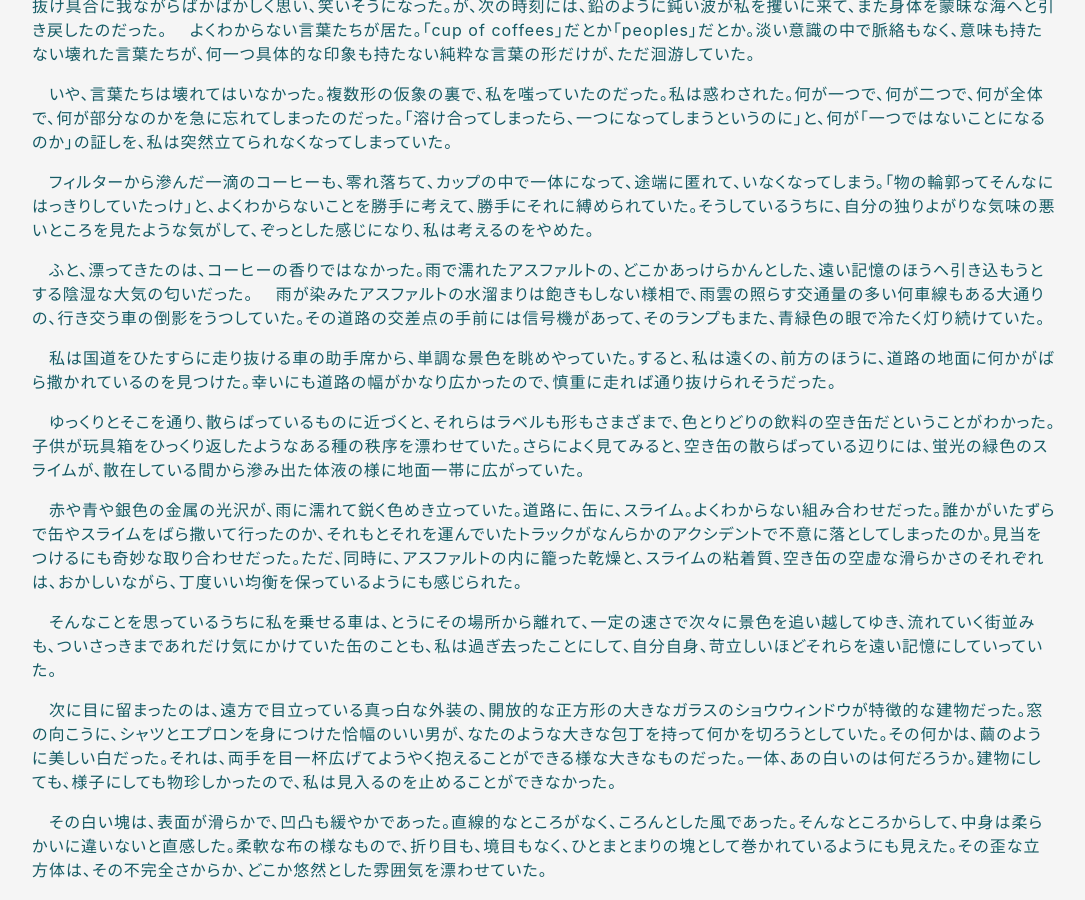
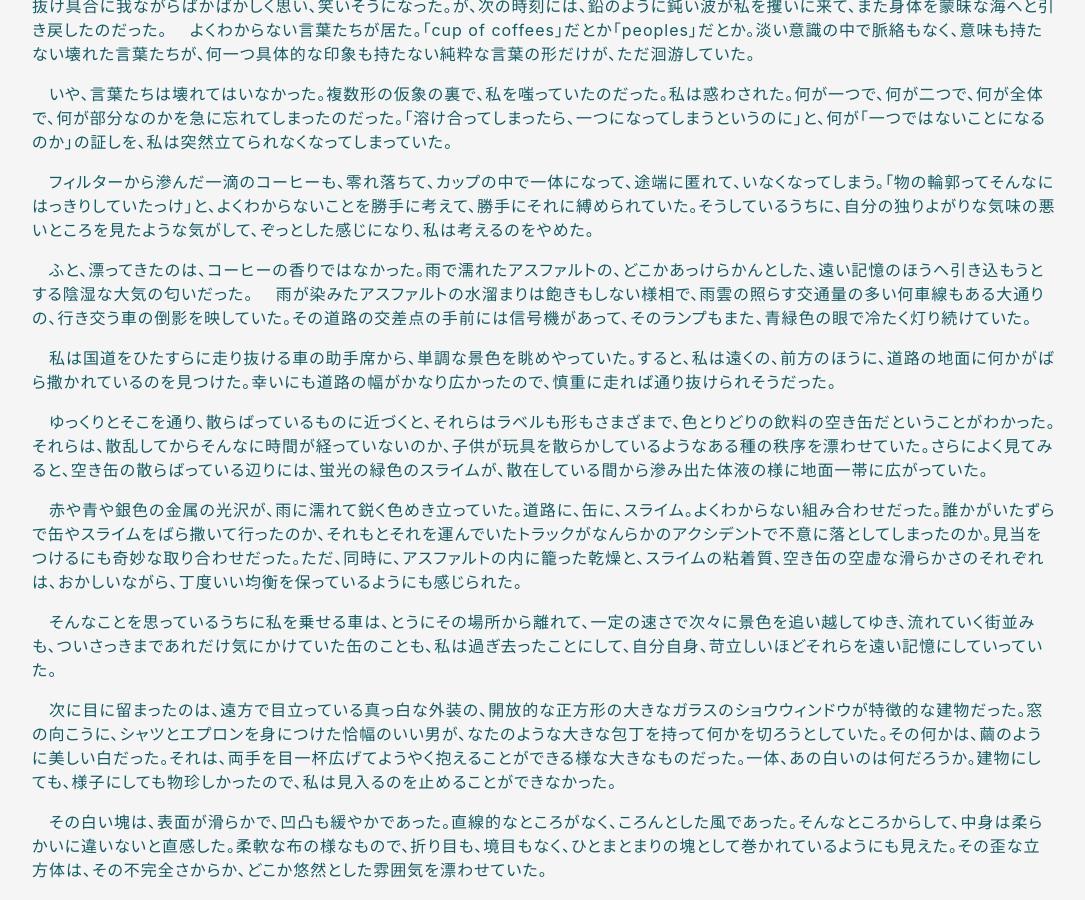
Before and after one commit to hihumi-riku/hihumi-riku.github.io, a Jekyll site: the page built from _posts/2023-11-03-etude_2023_may.md, in a window 1280 px wide and 900 px high, scrolled down 524 px. Shown: the whole window, without its empty margins (96-1181 px from the left). Built offline with Jekyll 4.4.1, drawn with Linux system fonts in a browser that asks for light colours.

Commit message:
Update 2023-11-03-etude_2023_may.md

```diff
--- a/_posts/2023-11-03-etude_2023_may.md
+++ b/_posts/2023-11-03-etude_2023_may.md
@@ -20,11 +20,11 @@ title: 二〇二三年五月　習作Ⅰ
 　フィルターから滲んだ一滴のコーヒーも、零れ落ちて、カップの中で一体になって、途端に匿れて、いなくなってしまう。「物の輪郭ってそんなにはっきりしていたっけ」と、よくわからないことを勝手に考えて、勝手にそれに縛められていた。そうしているうちに、自分の独りよがりな気味の悪いところを見たような気がして、ぞっとした感じになり、私は考えるのをやめた。
 
 　ふと、漂ってきたのは、コーヒーの香りではなかった。雨で濡れたアスファルトの、どこかあっけらかんとした、遠い記憶のほうへ引き込もうとする陰湿な大気の匂いだった。
-　雨が染みたアスファルトの水溜まりは飽きもしない様相で、雨雲の照らす交通量の多い何車線もある大通りの、行き交う車の倒影をうつしていた。その道路の交差点の手前には信号機があって、そのランプもまた、青緑色の眼で冷たく灯り続けていた。
+　雨が染みたアスファルトの水溜まりは飽きもしない様相で、雨雲の照らす交通量の多い何車線もある大通りの、行き交う車の倒影を映していた。その道路の交差点の手前には信号機があって、そのランプもまた、青緑色の眼で冷たく灯り続けていた。
 
 　私は国道をひたすらに走り抜ける車の助手席から、単調な景色を眺めやっていた。すると、私は遠くの、前方のほうに、道路の地面に何かがばら撒かれているのを見つけた。幸いにも道路の幅がかなり広かったので、慎重に走れば通り抜けられそうだった。
 
-　ゆっくりとそこを通り、散らばっているものに近づくと、それらはラベルも形もさまざまで、色とりどりの飲料の空き缶だということがわかった。子供が玩具箱をひっくり返したようなある種の秩序を漂わせていた。さらによく見てみると、空き缶の散らばっている辺りには、蛍光の緑色のスライムが、散在している間から滲み出た体液の様に地面一帯に広がっていた。
+　ゆっくりとそこを通り、散らばっているものに近づくと、それらはラベルも形もさまざまで、色とりどりの飲料の空き缶だということがわかった。それらは、散乱してからそんなに時間が経っていないのか、子供が玩具を散らかしているようなある種の秩序を漂わせていた。さらによく見てみると、空き缶の散らばっている辺りには、蛍光の緑色のスライムが、散在している間から滲み出た体液の様に地面一帯に広がっていた。
 
 　赤や青や銀色の金属の光沢が、雨に濡れて鋭く色めき立っていた。道路に、缶に、スライム。よくわからない組み合わせだった。誰かがいたずらで缶やスライムをばら撒いて行ったのか、それもとそれを運んでいたトラックがなんらかのアクシデントで不意に落としてしまったのか。見当をつけるにも奇妙な取り合わせだった。ただ、同時に、アスファルトの内に籠った乾燥と、スライムの粘着質、空き缶の空虚な滑らかさのそれぞれは、おかしいながら、丁度いい均衡を保っているようにも感じられた。
 
```
